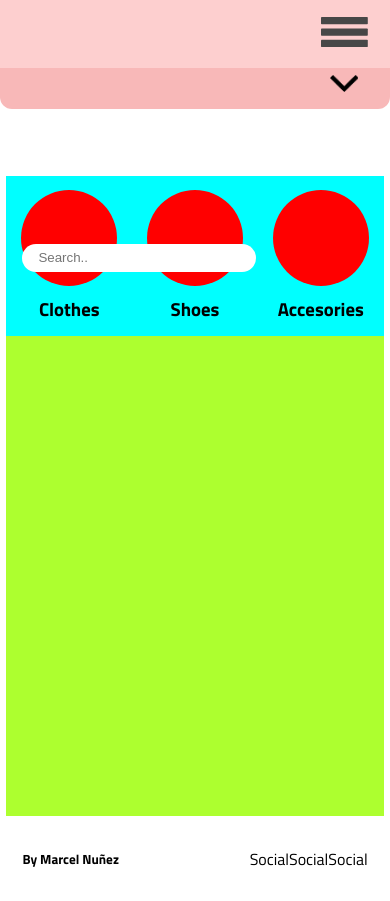
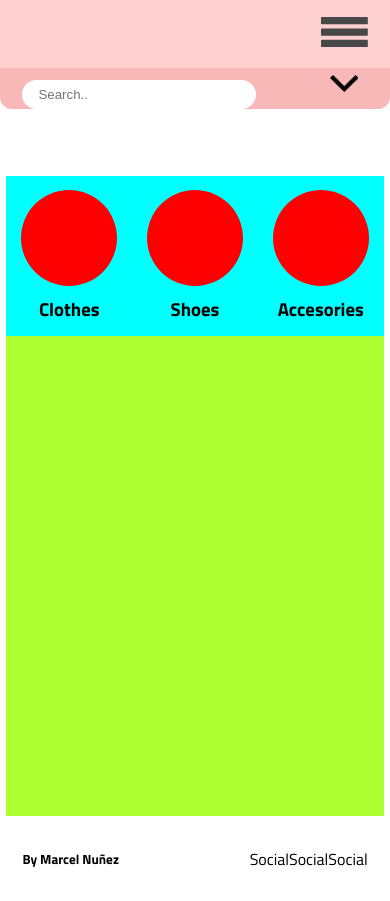
Before and after one commit to MarcelNDG/fashion-for-portfolio, a React (Create React App) app: page /sale in a window 390 px wide. Built offline with nearby package versions, Linux system fonts and the light colour scheme.

Commit message:
Searchbar mobile done

```diff
--- a/src/App.css
+++ b/src/App.css
@@ -390,7 +390,7 @@ z-index: 2;
   border: none;
   height: 1.8rem;
   width: 60vw;
-  margin-top: 4.2rem;
+  margin-top: -6rem;
   padding-left: 1rem;
   margin-left: 1rem;
   border-radius: 20px;
```
